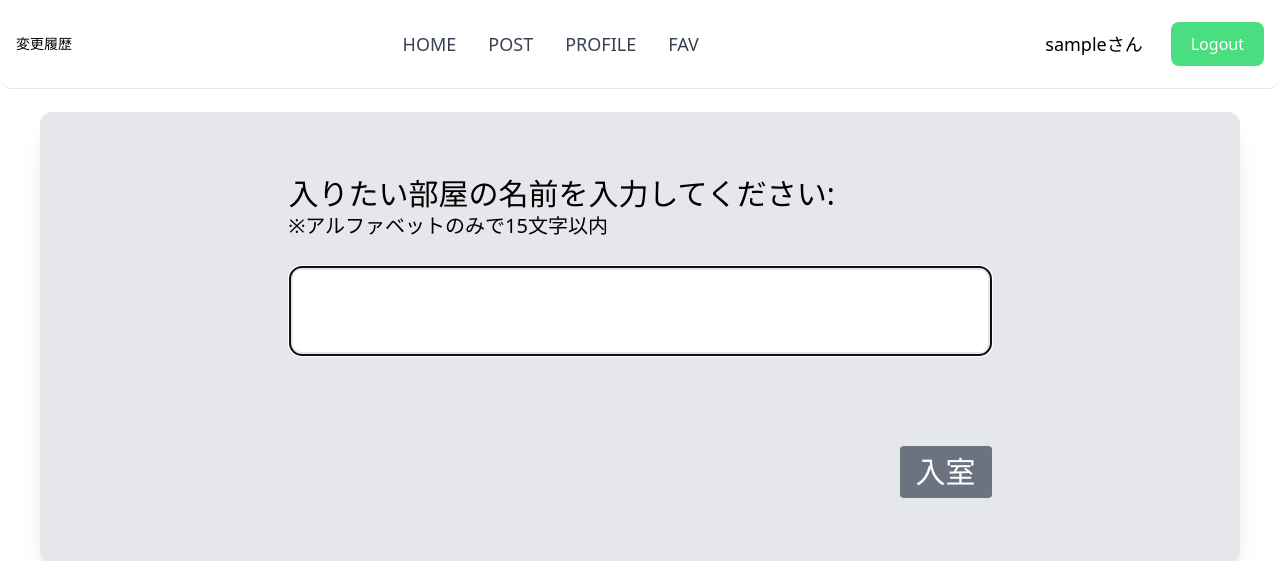
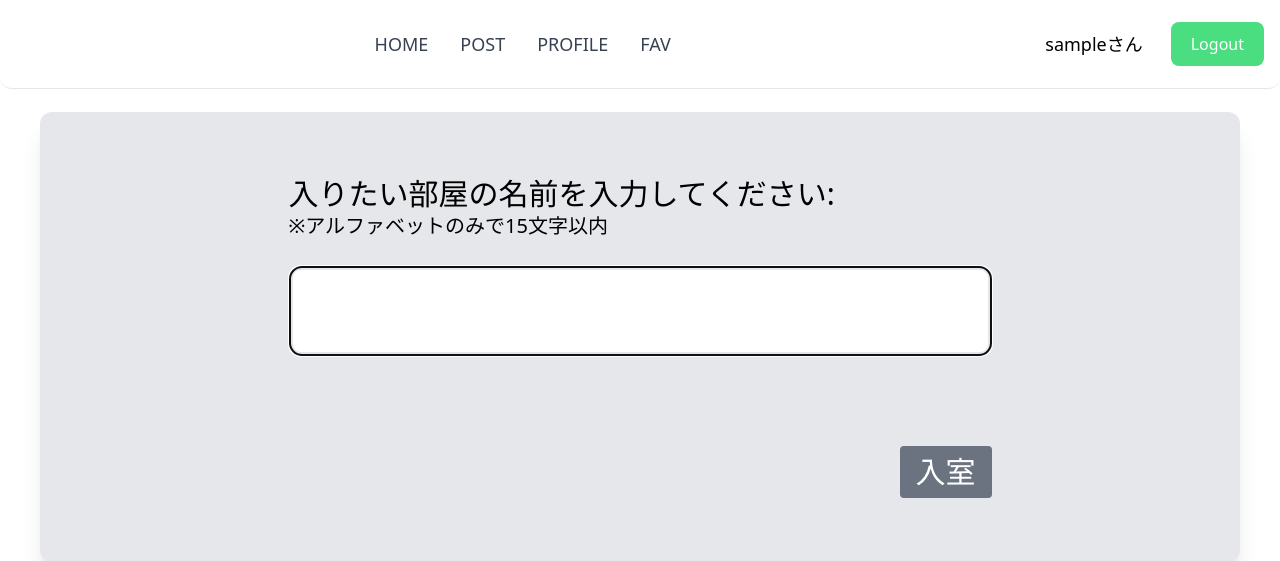
Before and after one commit to Shiryu-Toujima-1f10210346/DEVIANT, a Django app: page /chat/ in a window 1280 px wide. Shown: the top 561 px of the page. Run offline with Django 4.2, Linux system fonts and the light colour scheme; the visitor is signed in with stand-in values (Sample User, id 1); some libraries are stand-ins or nearby versions.

Commit message:
変更履歴隠した

```diff
--- a/chat/templates/chat/header2.html
+++ b/chat/templates/chat/header2.html
@@ -16,9 +16,13 @@
 <header style="z-index:3;">
 <nav class="bg-white px-2 sm:px-4 py-2.5 fixed w-full z-20 top-0 left-0 border-b border-gray-200 rounded-b-xl">
     <div class="container flex flex-wrap items-center justify-between mx-auto">
+
+
     <a href="{% url 'changelog' %}" class="flex items-center text-sm">
-        変更履歴
+
     </a>
+
+
     <div class="flex md:order-2">
       {% if user.is_authenticated %}
 
```
